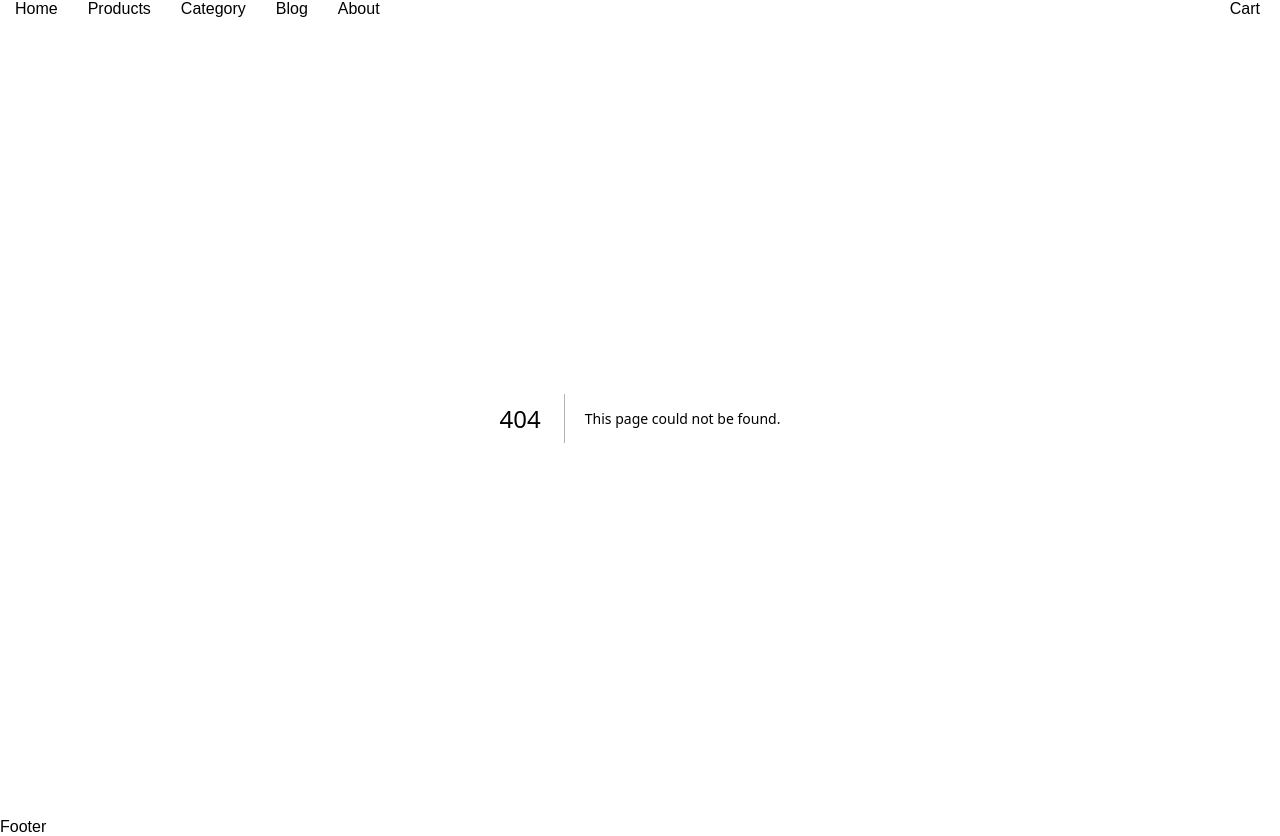
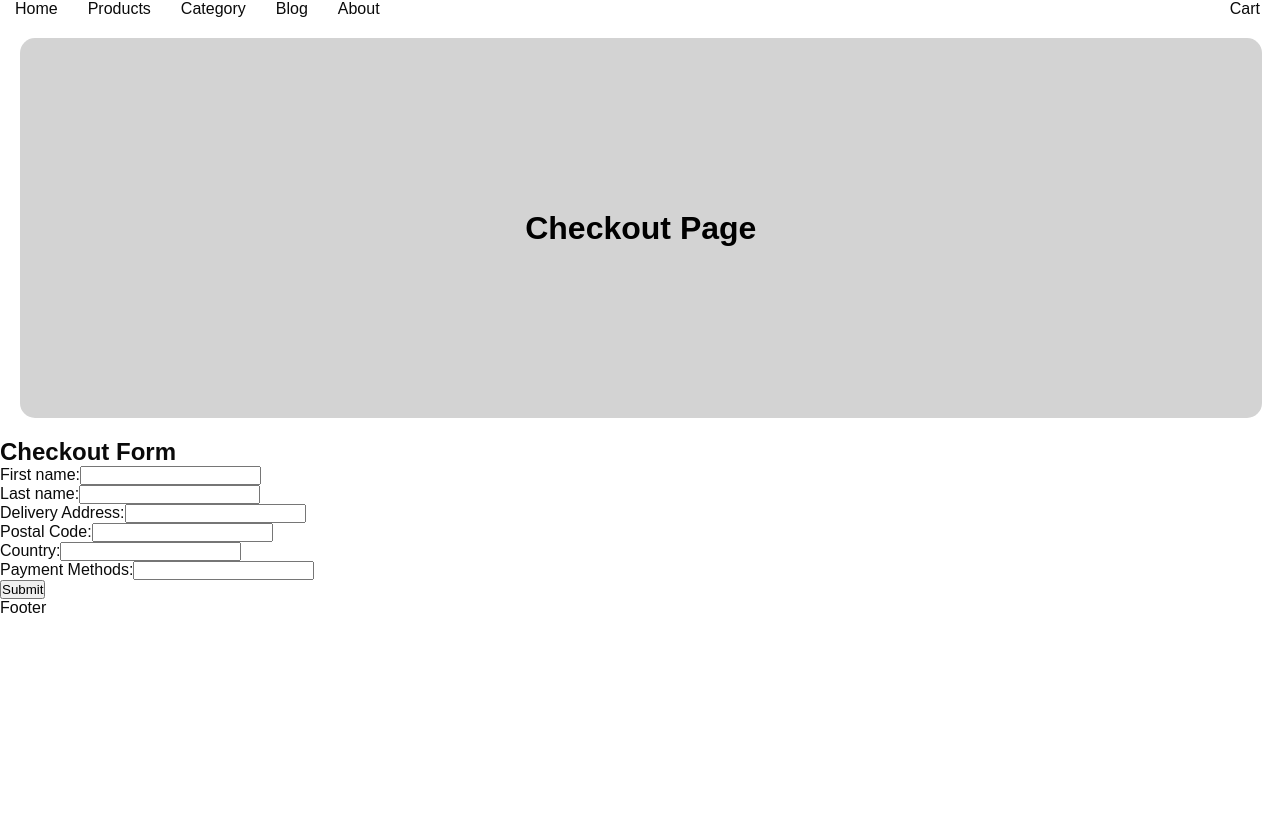
Before and after one commit to Wong-Flo/next-js-ecommerce-store, a Next.js app: page /cart/checkout in a window 1280 px wide. Before the commit this address had no page. After the commit the page ends 800 px from the top, so only its background shows below. Built offline with nearby package versions, Linux system fonts and the light colour scheme.

Commit message:
Add checkout Page

```diff
--- /dev/null
+++ b/app/cart/checkout/page.js
@@ -0,0 +1,39 @@
+export const metadata = {
+  title: 'Checkout',
+  description: 'Generated by create next app',
+};
+export default function CartPage() {
+  return (
+    <>
+      <div className="xLarge">
+        <h1>Checkout Page</h1>
+      </div>
+      <div className="checkout-form">
+        <h2>Checkout Form</h2>
+        <form>
+          <label>
+            First name:
+            <input type="text" required />
+            <br />
+            Last name:
+            <input type="text" required />
+            <br />
+            Delivery Address:
+            <input type="text" required />
+            <br />
+            Postal Code:
+            <input type="text" required />
+            <br />
+            Country:
+            <input type="text" required />
+            <br />
+            Payment Methods:
+            <input type="text" required />
+          </label>
+        </form>
+
+        <button>Submit</button>
+      </div>
+    </>
+  );
+}
```
Also changed, not shown: app/cart/page.js (+1 -27 lines), 1 other file (tests, documents, lock files or other folders).
